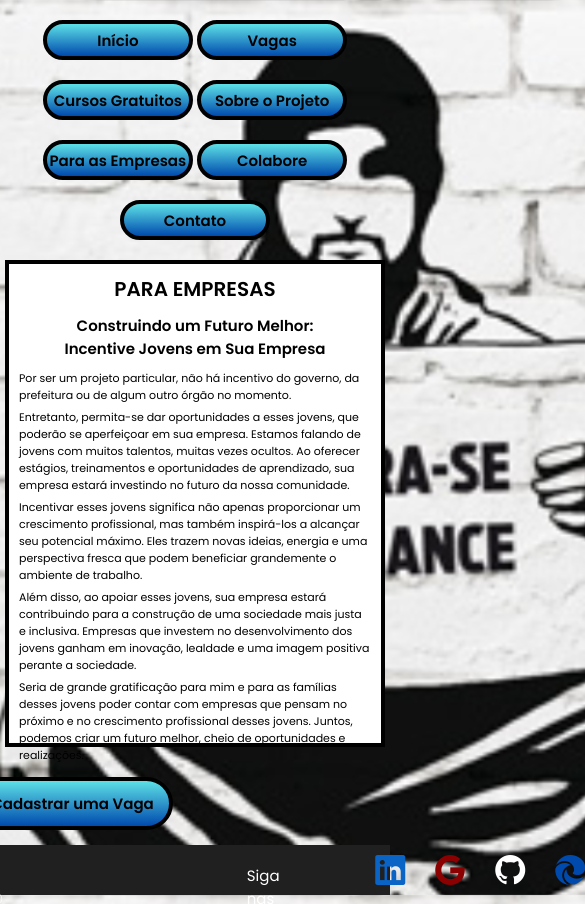
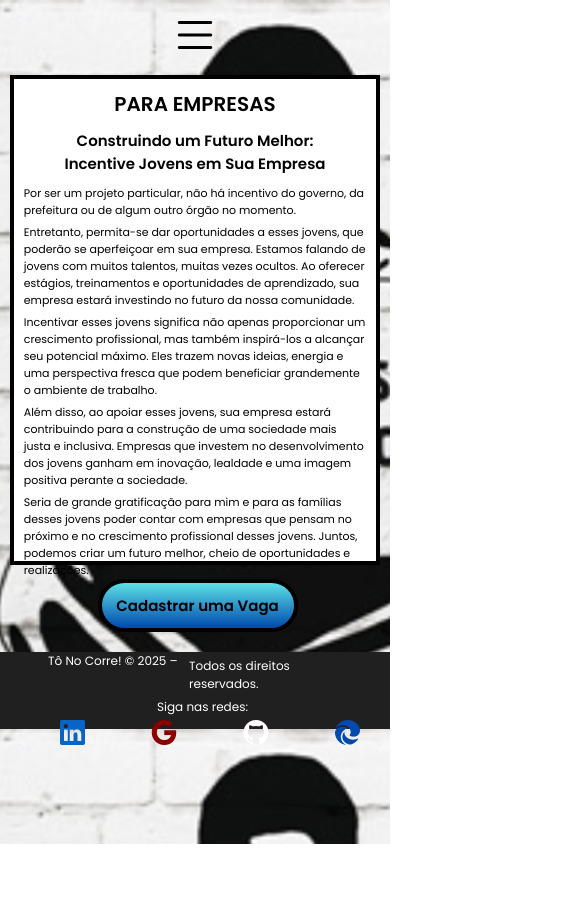
Before and after one commit to FelipeAugustoFialho/ToNoCorre-Empresas, a plain HTML site: page index.html in a window 390 px wide. Shown: the top 904 px of the page, 585 px wide, since content can reach past the window. After the commit the page ends 844 px from the top, so only its background shows below. Drawn offline with nearby package versions, Linux system fonts and the light colour scheme.

Commit message:
add nav,footer mobile

```diff
--- a/index.html
+++ b/index.html
@@ -18,6 +18,23 @@
         <a href="https://felipeaugustofialho.github.io/ToNoCorre-Colabore/"><button class="links"> Colabore</button></a>
         <a href="https://felipeaugustofialho.github.io/ToNoCorre-Contato/"><button class="links">Contato</button></a>
     </nav>
+
+     <nav class="navMobile">
+    <div class="menu-icon">
+        <i class="bi-list"></i>
+    </div>
+
+    <ul class="menu-options">
+        <li><a href="https://felipeaugustofialho.github.io/ToNoCorre-inicio/">Início</a></li>
+        <li><a href="https://felipeaugustofialho.github.io/ToNoCorre-Vagas/">Vagas</a></li>
+        <li><a href="https://felipeaugustofialho.github.io/ToNoCorre-Cursos/">Cursos Gratuitos</a></li>
+        <li><a href="https://felipeaugustofialho.github.io/ToNoCorre-Sobre/">Sobre o Projeto</a></li>
+        <li><a href="https://felipeaugustofialho.github.io/ToNoCorre-Empresas/">Para as Empresas</a></li>
+        <li><a href="https://felipeaugustofialho.github.io/ToNoCorre-Colabore/">Colabore</a></li>
+        <li><a href="https://felipeaugustofialho.github.io/ToNoCorre-Contato/">Contato</a></li>
+    </ul>
+</nav>
+
 <div class="text">
     <h2>PARA EMPRESAS</h2>
 
@@ -47,9 +64,13 @@
 
 <a class="cadastrar" href="https://felipeaugustofialho.github.io/ToNoCorre-FormEmpresas/"><button class="cadastrarButton" > Cadastrar uma Vaga</button></a>
    </div>
-      <footer>
-        <p class="pFooter">Tô No Corre! © 2025 – Todos os direitos reservados.</p>
-        <p class="pFooter">Siga nas redes:</p>
+
+    <footer>
+        <p class="pFooter">Tô No Corre! © 2025 – </p>
+        <p class="p2Footer">Todos os direitos reservados.</p>
+        <p class="p3Footer">Siga nas redes:</p>
+
+
         <a href="https://www.linkedin.com/company/to-no-corre/" target="_blank"><i class="bi bi-linkedin"></i></a>
 
         <a href="mailto:tonocorre.oficial@gmail.com?subject=
@@ -59,10 +80,11 @@
 
         <a href="https://felipeaugustofialho.github.io/Portfolio/" target="_blank"> <i
                 class="bi bi-browser-edge"></i></a>
+
     </footer>
 
 
-
+     <script src="script.js"></script>
 
 
 
--- /dev/null
+++ b/script.js
@@ -0,0 +1,12 @@
+const menu = document.querySelector("navMobile");
+const list = document.querySelector('li');
+const menuIcon = document.querySelector('.menu-icon');
+const menuOptions = document.querySelector('.menu-options');
+
+
+function toggleMenu() {
+    menuOptions.classList.toggle('active');
+}
+
+
+menuIcon.addEventListener('click', toggleMenu);
--- a/style.css
+++ b/style.css
@@ -4,7 +4,7 @@
     margin: 0;
     padding: 0;
     box-sizing: border-box;
-    color:#FFFFFF;
+
     font-family: 'Poppins';
     text-decoration: none;
     }
@@ -21,6 +21,14 @@
         text-align: center;
         justify-content: center;
         }
+
+
+.navMobile {
+
+    display: none;
+
+
+}
 
         button{
             background:linear-gradient(#5de0e6,#004aad);
@@ -138,38 +146,146 @@ a{
     font-family: Poppins;
 }
 
+.p2Footer {
+
+    font-size: 15px;
+    justify-content: center;
+    color: #FFFFFF;
+    margin-top: 19px;
+    margin-left: 136px;
+    margin-right: 53px;
+    font-family: Poppins;
+}
+
+.p3Footer {
+
+    font-size: 15px;
+    justify-content: center;
+    color: #FFFFFF;
+    margin-top: 19px;
+    margin-left: 136px;
+    margin-right: 53px;
+    font-family: Poppins;
+}
+
 .bi-linkedin {
     color: rgb(10, 100, 198);
+      margin-top: 8px;
+    display: inline-flex;
+    gap: 10px;
 }
 
 .bi-google {
     color: darkred;
+     display: inline-flex;
+    margin-top: 8px;
+    gap: 10px;
 }
+
 
 .bi-github {
 
     color: #FFFFFF;
+       display: inline-flex;
+    margin-top: 8px;
+    gap: 10px;
 
 }
 
 .bi-browser-edge {
     color: #004aad;
+      display: inline-flex;
+    margin-top: 8px;
+    gap: 10px;
+}
+/* Menu mobile escondido inicialmente */
+.menu-options {
+    display: none;
+    background-color: #000;
+    opacity: 0.97;
+    padding: 10px;
+    position: absolute;
+    right: -20px;
+    top: 65px;
+    border-radius: 20px;
 }
 
+.menu-options li {
+    list-style: none;
+    margin: 10px 10px 10px -37px;
+}
+
+.menu-options li a {
+    color: white;
+    text-decoration: none;
+}
 
 
 @media screen and (max-width: 700px){
     nav{
-        display: block;
+        display: none;
     }
+     .navMobile {
+        display: grid;
+    }
+
+
+      .list {
+        display: grid;
+        margin: auto;
+        background-color: black;
+        width: 150px;
+    }
+
+    .menu-options.active {
+        display: grid;
+        margin-right: 145px;
+    }
+
+    .menu-options.active+
+
+    /* Ícone do menu */
+    .menu-icon {
+        font-size: 30px;
+        cursor: pointer;
+        color: black;
+    }
+
+
+    .bi-list {
+        font-size: 50px;
+        cursor: pointer;
+
+    }
+
+    .bi-list:hover {
+        color: #000;
+        background: linear-gradient(#5de0e6, #004aad);
+        border-radius: 20px;
+        transition: 1s;
+    }
+
 .text{
         margin-left: 0;
-        width:380px;
+        width:95%;
+        height: 490px;
         margin: auto;
-        margin-top: 20px;
+
         background-color: #FFFFFF;
 
     }
+     .divCadastrar{
+           display: flex
+;
+    justify-content: center;
+    align-items: center;
+    margin: auto;
+           margin-top: -15px;
+        margin-bottom: 40px;
+    width: 200px;
+    text-decoration: none;
+    }
+
     h2{
         font-size: 20px;
     }
@@ -179,6 +295,49 @@ a{
     p{
         font-size: 11px;
     }
+
+     footer {
+        color: #FFFFFF;
+        display: block;
+        justify-content: center;
+        font-size: 25px;
+        gap: 30px;
+        height: 77px;
+        width: 100vw;
+        background-color: #202020;
+        margin-top: 42px;
+    }
+
+    a {
+        margin-left: 60px;
+    }
+
+    .pFooter {
+        font-size: 12px;
+        margin-left: 48px;
+        margin-top: -22px;
+    }
+
+    .p2Footer {
+        font-size: 12px;
+        justify-content: center;
+        margin-top: -18px;
+        margin-left: 189px;
+        margin-right: 36px;
+
+
+    }
+
+    .p3Footer {
+
+        font-size: 12px;
+        justify-content: center;
+        margin-top: 1px;
+        margin-bottom: -4px;
+        margin-left: 157px;
+        margin-right: 35px;
+
+    }
     /*
     .cadastrar{
         margin-left: 100px;
```
